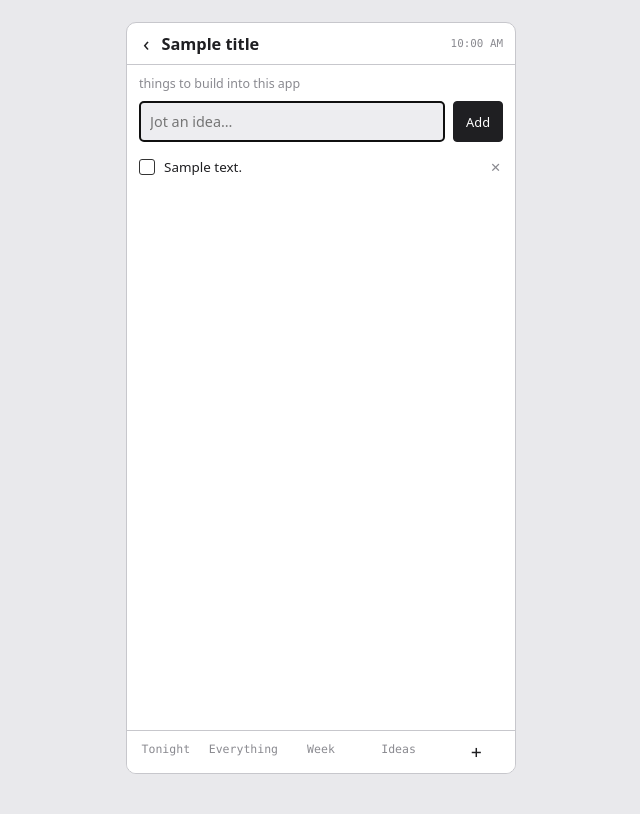
After one commit to anandheblikar/productivity-app, a FastAPI app: template app/templates/ideas.html in a window 1280 px wide. The commit adds this page. Shown: the whole page, without its empty margins (319-959 px from the left). Run offline with FastAPI, Linux system fonts and the light colour scheme; the template is opened without the code that fills it: most values are stand-ins (such as "Sample title", 1, 10 or a date in 2020); parts of the project's set-up code (start-up, migrations or seed data) failed here and were passed over.

Commit message:
Add an Ideas page: the app's own backlog
New Ideas tab after Week. Jot ideas to build into the app, tick them off
when done, delete when not wanted. Backed by a new Idea table (created
automatically; no migration needed).

Co-Authored-By: Claude Opus 4.8 <noreply@anthropic.com>

```diff
--- a/app/main.py
+++ b/app/main.py
@@ -37,6 +37,7 @@ from app.models import (
     RHYTHM_WEEKLY,
     STATUS_ACTIVE,
     STATUS_DONE,
+    Idea,
     Item,
     Log,
 )
@@ -220,6 +221,43 @@ def week(request: Request, session: Session = Depends(get_session)):
             )
 
     return render(request, "week.html", title="This week", active="week", rows=rows)
+
+
+# --- Ideas (the app's own backlog) ------------------------------------------
+@app.get("/ideas")
+def ideas(request: Request, session: Session = Depends(get_session)):
+    # Newest ideas first; done ones sink to the bottom.
+    all_ideas = session.exec(select(Idea)).all()
+    all_ideas.sort(key=lambda i: (i.done, -(i.id or 0)))
+    return render(request, "ideas.html", title="Ideas", active="ideas", ideas=all_ideas)
+
+
+@app.post("/ideas")
+def add_idea(text: str = Form(...), session: Session = Depends(get_session)):
+    text = text.strip()
+    if text:
+        session.add(Idea(text=text))
+        session.commit()
+    return RedirectResponse(url="/ideas", status_code=303)
+
+
+@app.post("/ideas/{idea_id}/toggle")
+def toggle_idea(idea_id: int, session: Session = Depends(get_session)):
+    idea = session.get(Idea, idea_id)
+    if idea is not None:
+        idea.done = not idea.done
+        session.add(idea)
+        session.commit()
+    return RedirectResponse(url="/ideas", status_code=303)
+
+
+@app.post("/ideas/{idea_id}/delete")
+def delete_idea(idea_id: int, session: Session = Depends(get_session)):
+    idea = session.get(Idea, idea_id)
+    if idea is not None:
+        session.delete(idea)
+        session.commit()
+    return RedirectResponse(url="/ideas", status_code=303)
 
 
 # --- Add (GET form, POST save) ----------------------------------------------
--- a/app/static/style.css
+++ b/app/static/style.css
@@ -271,6 +271,20 @@ textarea { min-height: 92px; resize: vertical; }
 }
 .sortitem.dragging .drag { cursor: grabbing; }
 
+/* Ideas page: the add row and the small delete button. */
+.idea-add { display: flex; gap: 8px; margin: 4px 0 6px; }
+.idea-add input { flex: 1; }
+.checkrow .x {
+  flex: none;
+  border: none;
+  background: none;
+  color: var(--muted);
+  font-size: .8rem;
+  cursor: pointer;
+  padding: 4px 2px;
+}
+.checkrow .x:hover { color: var(--ink); }
+
 /* Inline editing (the item page): click any of these to edit in place. */
 h2.scr { font-size: 1.15rem; font-weight: 600; margin: 2px 0; }
 .editable {
--- a/app/templates/base.html
+++ b/app/templates/base.html
@@ -34,6 +34,7 @@
       <a class="tab {% if active == 'tonight' %}on{% endif %}" href="/">Tonight</a>
       <a class="tab {% if active == 'everything' %}on{% endif %}" href="/everything">Everything</a>
       <a class="tab {% if active == 'week' %}on{% endif %}" href="/week">Week</a>
+      <a class="tab {% if active == 'ideas' %}on{% endif %}" href="/ideas">Ideas</a>
       <a class="tab plus" href="/add" aria-label="Add">+</a>
     </div>
 
--- /dev/null
+++ b/app/templates/ideas.html
@@ -0,0 +1,35 @@
+{# Ideas: the app's own backlog — things to build later. Jot one down,
+   tick it off when it's built, delete when it's not wanted. #}
+{% extends "base.html" %}
+
+{% block content %}
+  <div class="sub">things to build into this app</div>
+
+  {# Add a new idea. #}
+  <form method="post" action="/ideas" class="idea-add">
+    <input type="text" name="text" placeholder="Jot an idea…" required autofocus>
+    <button class="btn pri" type="submit">Add</button>
+  </form>
+
+  {% if ideas %}
+    <div class="list">
+      {% for idea in ideas %}
+        <div class="checkrow {% if idea.done %}done{% endif %}">
+          <form class="checkform" method="post" action="/ideas/{{ idea.id }}/toggle">
+            <button class="checkbox {% if idea.done %}on{% endif %}" type="submit"
+                    aria-label="{% if idea.done %}Un-tick{% else %}Mark built{% endif %}">
+              {% if idea.done %}✓{% endif %}
+            </button>
+          </form>
+          <span class="rowlink">{{ idea.text }}</span>
+          <form method="post" action="/ideas/{{ idea.id }}/delete"
+                onsubmit="return confirm('Delete this idea?');">
+            <button class="x" type="submit" aria-label="Delete idea">✕</button>
+          </form>
+        </div>
+      {% endfor %}
+    </div>
+  {% else %}
+    <div class="empty">No ideas yet. What would make this app better?</div>
+  {% endif %}
+{% endblock %}
```
Also changed, not shown: app/models.py (+13 -0 lines).
